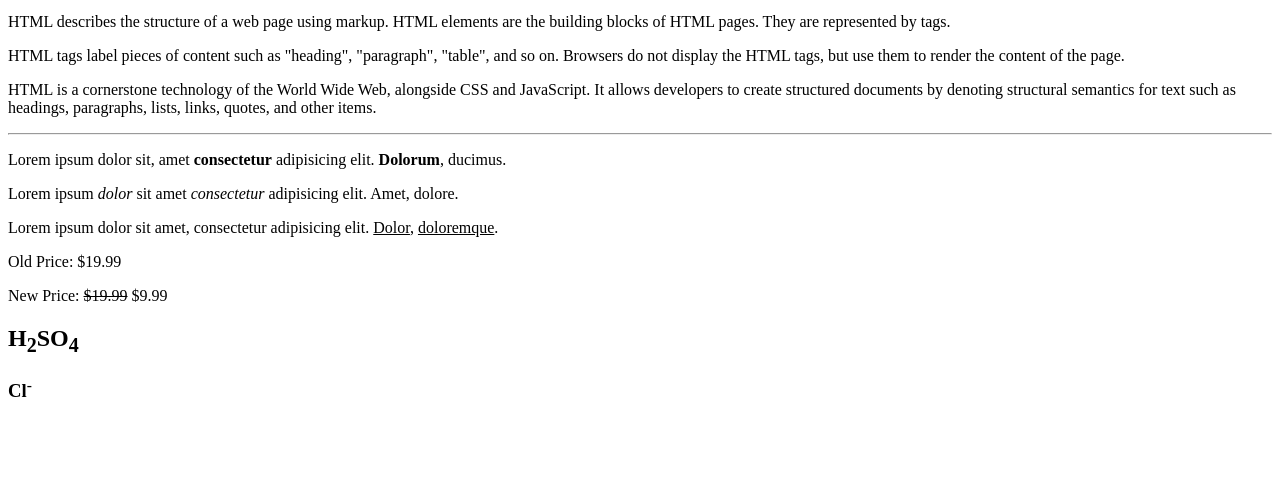
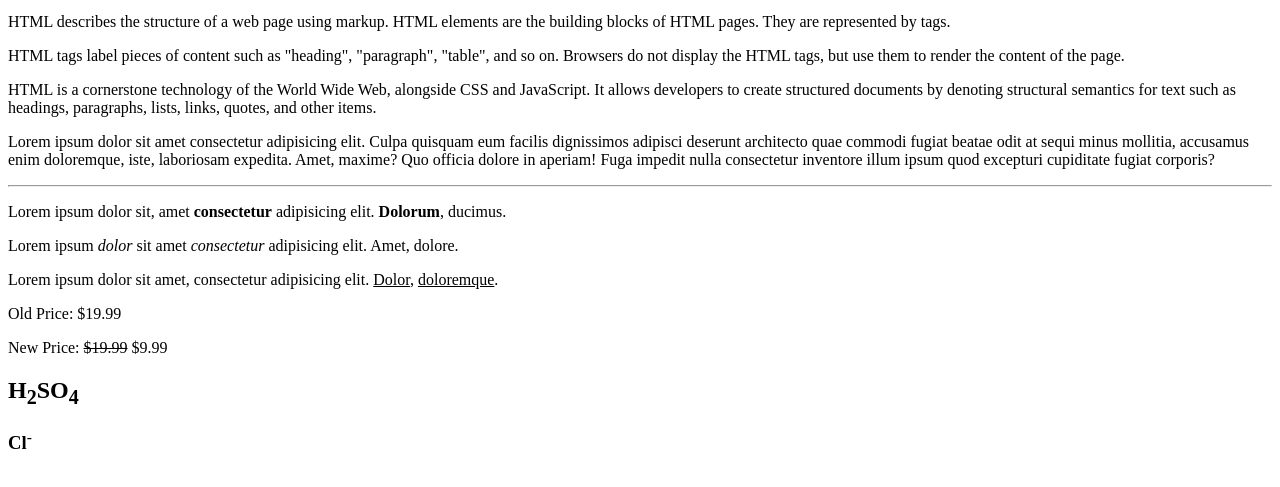
Before and after one commit to Hilosthone/TechUp-Git-Practice, a plain HTML site: page index.html in a window 1280 px wide. Shown: the part 101-588 px from the top of the page. Drawn offline with Linux system fonts and the light colour scheme.

Commit message:
another paragraph added to the index.html

```diff
--- a/index.html
+++ b/index.html
@@ -15,6 +15,8 @@
         <p>HTML tags label pieces of content such as "heading", "paragraph", "table", and so on. Browsers do not display the HTML tags, but use them to render the content of the page.</p>
 
         <p>HTML is a cornerstone technology of the World Wide Web, alongside CSS and JavaScript. It allows developers to create structured documents by denoting structural semantics for text such as headings, paragraphs, lists, links, quotes, and other items.</p>
+
+        <p>Lorem ipsum dolor sit amet consectetur adipisicing elit. Culpa quisquam eum facilis dignissimos adipisci deserunt architecto quae commodi fugiat beatae odit at sequi minus mollitia, accusamus enim doloremque, iste, laboriosam expedita. Amet, maxime? Quo officia dolore in aperiam! Fuga impedit nulla consectetur inventore illum ipsum quod excepturi cupiditate fugiat corporis?</p>
 
         <hr>
 
```
